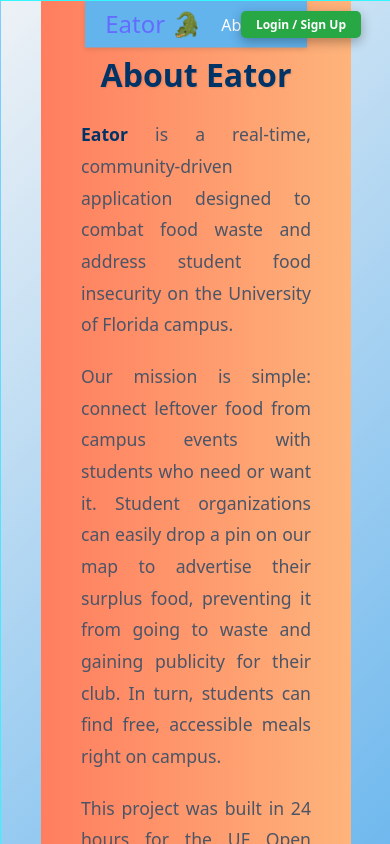
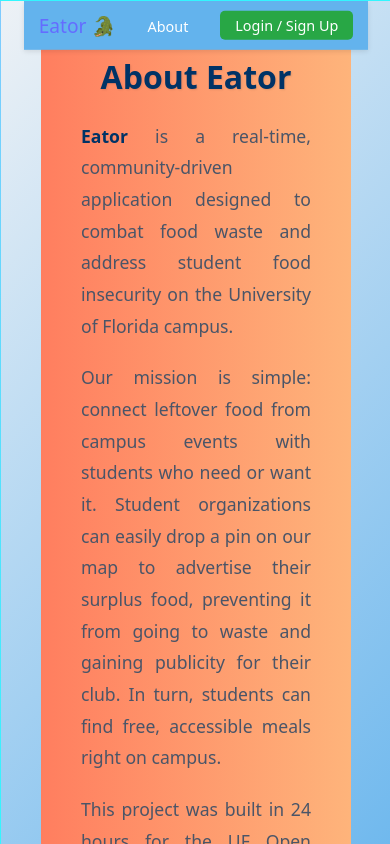
Before and after one commit to Drodr10/Eator, a React app in the folder frontend/: page /about in a window 390 px wide. Built offline with nearby package versions, Linux system fonts and the light colour scheme; the HTML template or start-up script is replaced by a standard one.

Commit message:
UPDATE API endpoints to use production URL in AddPinForm, AuthModal, EditPinForm, and MapComponent; remove unused auth-button styles and enhance mobile responsiveness in App.css.

```diff
--- a/frontend/src/AddPinForm.jsx
+++ b/frontend/src/AddPinForm.jsx
@@ -49,7 +49,7 @@
     }
 
     try {
-      await axios.post('https://remedios-funest-amply.ngrok-free.dev/api/pins',
+      await axios.post('https://eator.onrender.com/api/pins',
         {
           description,
           location_name: locationName,
--- a/frontend/src/App.css
+++ b/frontend/src/App.css
@@ -271,23 +271,6 @@
   font-weight: 500;
   text-align: center;
 }
-.auth-button {
-  position: fixed;
-  top: 7px;
-  right: 20px;
-  padding: 10px 20px;
-  background-color: #007bff;
-  color: white;
-  border: none;
-  border-radius: 8px;
-  font-size: 14px;
-  font-weight: 600;
-  cursor: pointer;
-  box-shadow: 0 4px 12px rgba(0, 0, 0, 0.3);
-  transition: all 0.2s ease;
-  z-index: 401; /* Ensure visibility over other elements */
-  margin-right: 20px; /* Adds spacing from the right side */
-}
 
 .auth-button:hover {
   background-color: #0056b3;
@@ -380,7 +363,8 @@
   list-style: none;
   margin: 0;
   padding: 0;
-  margin-right: auto; /* Push the About link to the left */
+  margin-right: auto;
+  gap: 20px;
 }
 
 .navbar-links li {
@@ -529,12 +513,7 @@
     padding: 10px 20px;
   }
 
-  .auth-button {
-    top: 10px;
-    right: 10px;
-    padding: 8px 16px;
-    font-size: 12px;
-  }
+
 
   h2 {
     font-size: 1.5rem;
@@ -556,3 +535,35 @@
   white-space: pre-wrap;
   overflow-wrap: break-word;
 }
+
+/* --- Mobile Responsiveness --- */
+
+/* This targets screens 600px wide or less (most phones) */
+@media (max-width: 600px) {
+
+  /* Make the modal forms take up more screen space */
+  .add-pin-form {
+    min-width: 90vw; /* Use viewport width instead of fixed pixels */
+    max-width: 95vw;
+    margin: 0 10px; /* Add a little space on the sides */
+  }
+
+  /* Make navbar text smaller */
+  .navbar h1 {
+    font-size: 1.2rem;
+  }
+  .navbar-links a, .auth-button {
+    font-size: 0.9rem;
+    padding: 8px 12px;
+  }
+  .navbar {
+    padding: 10px 15px;
+  }
+
+  /* Make the "Add a Pin" button a bit smaller */
+  .add-pin-button {
+    padding: 12px 20px;
+    font-size: 14px;
+    bottom: 20px;
+  }
+}
--- a/frontend/src/AuthModal.jsx
+++ b/frontend/src/AuthModal.jsx
@@ -19,8 +19,8 @@
     setError('');
 
     const url = isLoginMode
-      ? 'https://remedios-funest-amply.ngrok-free.dev/api/login'
-      : 'https://remedios-funest-amply.ngrok-free.dev/api/signup';
+      ? 'https://eator.onrender.com/api/login'
+      : 'https://eator.onrender.com/api/signup';
 
     try {
       const res = await axios.post(url, credentials);
--- a/frontend/src/EditPinForm.jsx
+++ b/frontend/src/EditPinForm.jsx
@@ -57,7 +57,7 @@
         const expiresAtISO = new Date(formData.expiresAt).toISOString();
         // ----------------------------------
 
-        await axios.put(`https://remedios-funest-amply.ngrok-free.dev/api/pins/${pin._id}`,
+        await axios.put(`https://eator.onrender.com/api/pins/${pin._id}`,
             { ...formData, expiresAt: expiresAtISO },
             { headers: { 'Authorization': `Bearer ${token}`, 'ngrok-skip-browser-warning': 'true' } }
         );
--- a/frontend/src/MapComponent.jsx
+++ b/frontend/src/MapComponent.jsx
@@ -32,8 +32,7 @@
 
     const getPins = async () => {
       try {
-        // const res = await axios.get("http://localhost:5001/api/pins");
-        const res = await axios.get("https://remedios-funest-amply.ngrok-free.dev/api/pins",
+        const res = await axios.get("https://eator.onrender.com/api/pins",
             { headers: { 'ngrok-skip-browser-warning': 'true' } }
         );
         setPins(res.data);
@@ -51,7 +50,7 @@
 
     try {
         const token = localStorage.getItem('eator_token');
-        await axios.delete(`https://remedios-funest-amply.ngrok-free.dev/api/pins/${pinId}`, {
+        await axios.delete(`https://eator.onrender.com/api/pins/${pinId}`, {
             headers: {
                 'Authorization': `Bearer ${token}`,
                 'ngrok-skip-browser-warning': 'true'
```
